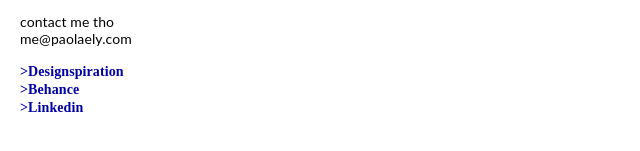
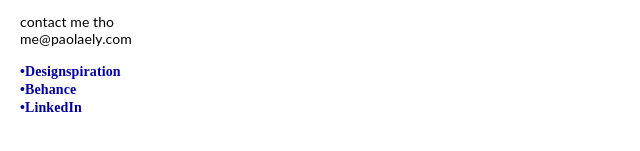
Before and after one commit to paola-palooza/paola-palooza.github.io, a website: page index.html in a window 1280 px wide. Shown: the part 231-382 px from the top of the page, 0-640 px from the left. Drawn offline with Linux system fonts and the light colour scheme.

Commit message:
Update index.html

```diff
--- a/index.html
+++ b/index.html
@@ -34,9 +34,9 @@
                     <pre>contact me tho<br>me@paolaely.com</pre>
 
                     <p><b>
-                    <a href="https://www.designspiration.net/paolapalooza/saves/" target="_blank">>Designspiration</a><br>
-                    <a href="https://www.behance.net/paolapalooza" target="blank">>Behance</a><br>
-                    <a href="https://www.linkedin.com/in/paolaely" target="_blank">>Linkedin</a>
+                    <a href="https://www.designspiration.net/paolapalooza/saves/" target="_blank">•Designspiration</a><br>
+                    <a href="https://www.behance.net/paolapalooza" target="blank">•Behance</a><br>
+                    <a href="https://www.linkedin.com/in/paolaely" target="_blank">•LinkedIn</a>
                     </b></p>
                 </div>
 
```
